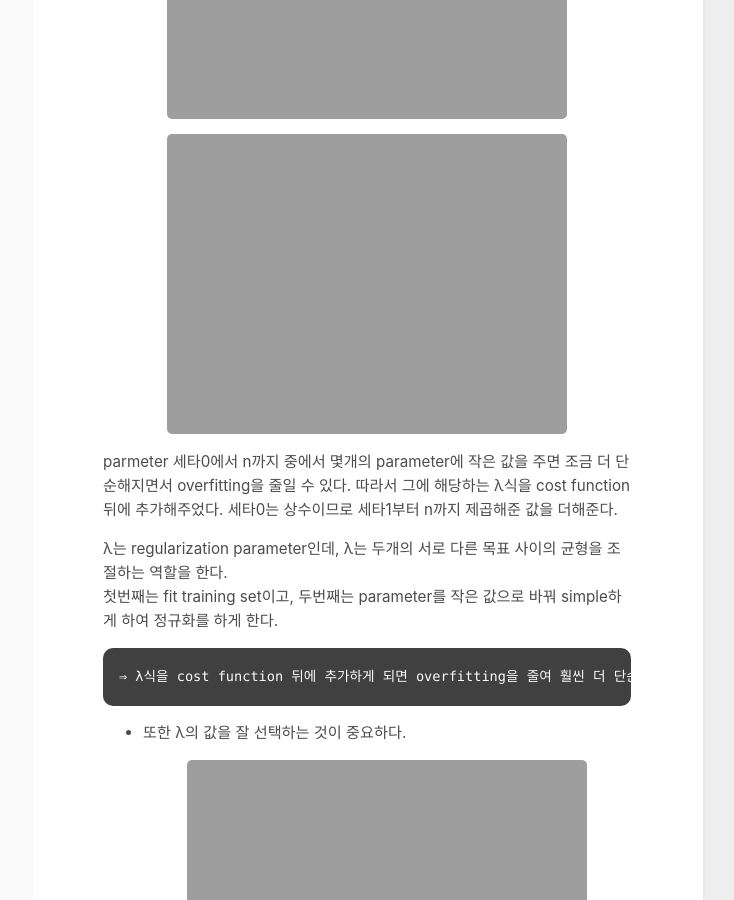
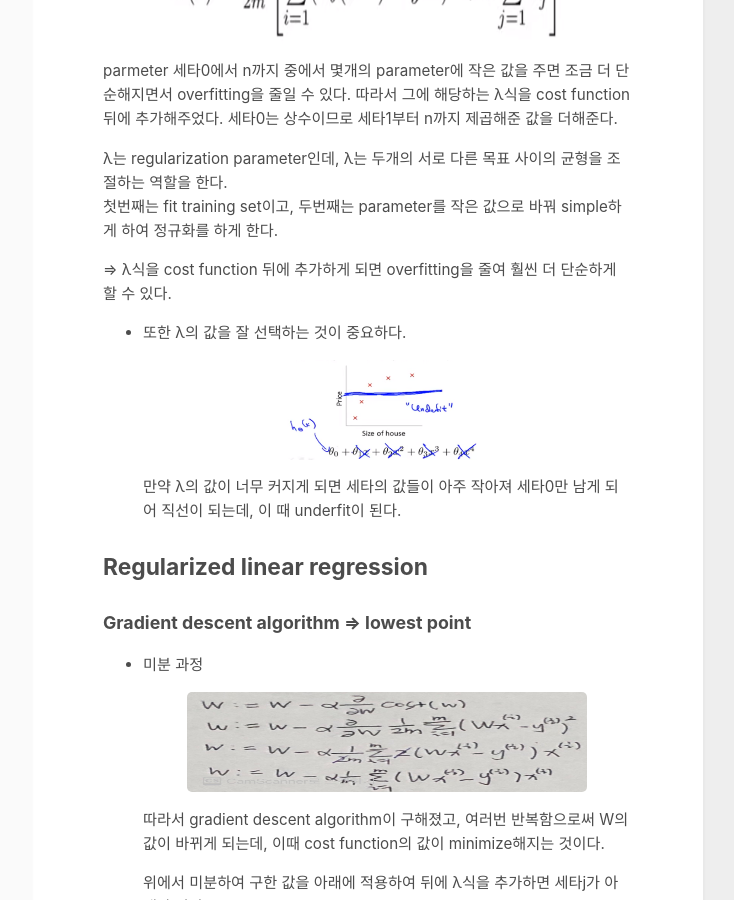
Before and after one commit to YeinHeo/yeinheo.github.io, a Jekyll site: the page built from _posts/2020-10-09-[ML]Regularization.md, in a window 1280 px wide and 900 px high, scrolled down 2842 px. Shown: the whole window, without its empty margins (417-1151 px from the left). Built offline with Jekyll 4.4.1, drawn with Linux system fonts in a browser that asks for light colours.

Commit message:
Update 2020-10-09-[ML]Regularization.md

```diff
--- a/_posts/2020-10-09-[ML]Regularization.md
+++ b/_posts/2020-10-09-[ML]Regularization.md
@@ -8,7 +8,7 @@ comments: true
 
 ### The Problem Of Overfitting
 
-![Untitled.png](/assets/img/20-10-09/Regularization/Untitled.png)
+![Untitled.png](/assets/img/20-10-09/Regularization/Untitled.png){: width="450" height="200"}
 
 위 그림은 Linear Regression의 주택 가격 예측에 대한 그래프이다.
 
@@ -19,7 +19,7 @@ comments: true
 두번째는 2차방정식으로 표현되는데 이 경우에 적합하게 최적화되었다고한다.
 
 
-![Untitled%201.png](/assets/img/20-10-09/Regularization/Untitled%201.png)
+![Untitled%201.png](/assets/img/20-10-09/Regularization/Untitled%201.png){: width="450" height="200"}
 
 Logistic regression에서 또한 첫번째는 1차방정식으로 최적화가 덜 되어서 underfit, 세번째는 다항방정식으로 최적화가 과하게 되어 overfit, 두번째는 2차방정식으로 적절히 최적화되어 just right 이다.
 
@@ -57,7 +57,7 @@ bias와 variance는 reducible error로 줄일 수 있는 에러이다.
     아래의 오른쪽 그래프는 4차 방정식으로 cost function의 min을 구하기 위해 세타3과 세타 4에 0에 가까운 아주 작은 수를 넣어준다.
     따라서 왼쪽과 같이 2차방정식으로 overfitting을 줄일 수 있다.
 
-    ![Untitled%202.png](/assets/img/20-10-09/Regularization/Untitled%202.png)
+    ![Untitled%202.png](/assets/img/20-10-09/Regularization/Untitled%202.png){: width="400" height="300"}
 
 
 - Linear Regression
@@ -68,26 +68,26 @@ bias와 variance는 reducible error로 줄일 수 있는 에러이다.
 
     ⇒ cost값을 minimize하는 w,b를 구하는 것
 
-    ![Untitled%203.png](/assets/img/20-10-09/Regularization/Untitled%203.png){: width="200" height="50"}
+    ![Untitled%203.png](/assets/img/20-10-09/Regularization/Untitled%203.png){: width="300" height="70"}
 
 
 # Regularization
 
-![Untitled%204.png](/assets/img/20-10-09/Regularization/Untitled%204.png =200x30)
+![Untitled%204.png](/assets/img/20-10-09/Regularization/Untitled%204.png){: width="400" height="100"}
 
-![Untitled%205.png](/assets/img/20-10-09/Regularization/Untitled%205.png =200x30)
+![Untitled%205.png](/assets/img/20-10-09/Regularization/Untitled%205.png){: width="400" height="100"}
 
 parmeter 세타0에서 n까지 중에서 몇개의 parameter에 작은 값을 주면 조금 더 단순해지면서 overfitting을 줄일 수 있다. 따라서 그에 해당하는 λ식을 cost function뒤에 추가해주었다. 세타0는 상수이므로 세타1부터 n까지 제곱해준 값을 더해준다.
 
 λ는 regularization parameter인데, λ는 두개의 서로 다른 목표 사이의 균형을 조절하는 역할을 한다.
 첫번째는 fit training set이고, 두번째는 parameter를 작은 값으로 바꿔 simple하게 하여 정규화를 하게 한다.
 
-    ⇒ λ식을 cost function 뒤에 추가하게 되면 overfitting을 줄여 훨씬 더 단순하게 할 수 있다.
+=> λ식을 cost function 뒤에 추가하게 되면 overfitting을 줄여 훨씬 더 단순하게 할 수 있다.
 
 
 - 또한 λ의 값을 잘 선택하는 것이 중요하다.
 
-    ![Untitled%206.png](/assets/img/20-10-09/Regularization/Untitled%206.png =150x70)
+    ![Untitled%206.png](/assets/img/20-10-09/Regularization/Untitled%206.png){: width="200" height="100"}
 
     만약  λ의 값이 너무 커지게 되면 세타의 값들이 아주 작아져 세타0만 남게 되어 직선이 되는데, 이 때 underfit이 된다.
 
@@ -98,7 +98,7 @@ parmeter 세타0에서 n까지 중에서 몇개의 parameter에 작은 값을
 
 - 미분 과정
 
-    ![Untitled%207.png](/assets/img/20-10-09/Regularization/Untitled%207.png =200x60)
+    ![Untitled%207.png](/assets/img/20-10-09/Regularization/Untitled%207.png){: width="400" height="100"}
 
     따라서 gradient descent algorithm이 구해졌고, 여러번 반복함으로써 W의 값이 바뀌게 되는데, 이때 cost function의 값이 minimize해지는 것이다.
 
@@ -106,18 +106,18 @@ parmeter 세타0에서 n까지 중에서 몇개의 parameter에 작은 값을
 
 - Gradient descent
 
-    ![Untitled%208.png](/assets/img/20-10-09/Regularization/Untitled%208.png =200x60)
+    ![Untitled%208.png](/assets/img/20-10-09/Regularization/Untitled%208.png){: width="400" height="100"}
 
     세타j의 값은 1보다 작은 값을 계속 곱하므로 점점 작아지게 된다. 따라서 위의 과정을 통해 정규화가 된다.
 
 ### Normal equation
 
-![Untitled%209.png](/assets/img/20-10-09/Regularization/Untitled%209.png =80x20)
+![Untitled%209.png](/assets/img/20-10-09/Regularization/Untitled%209.png){: width="400" height="100"}
 
 위의 식은 matrix의 오차제곱항을 나타낸다. matrix X는 m x (n+1)의 크기를 가진다.
 
 normal equation을 사용하여 regularization을 하게 되면,
 
-![Untitled%2010.png](/assets/img/20-10-09/Regularization/Untitled%2010.png =150x40)
+![Untitled%2010.png](/assets/img/20-10-09/Regularization/Untitled%2010.png){: width="400" height="200"}
 
  λ식을 위의 식처럼 추가하게 되는데, 이 때  행렬은 좌측 제일 상단만 0이고 우측 대각선으로 모두 1로 구성되어 있으며 나머지 값들은 모두 0으로 구성되어 있다. 만약 n=2 ⇒ 3 x 3 크기의 matrix가 되고 matrix는 [0 0 0; 0 1 0; 0 0 1] 으로 구성된다.
```
